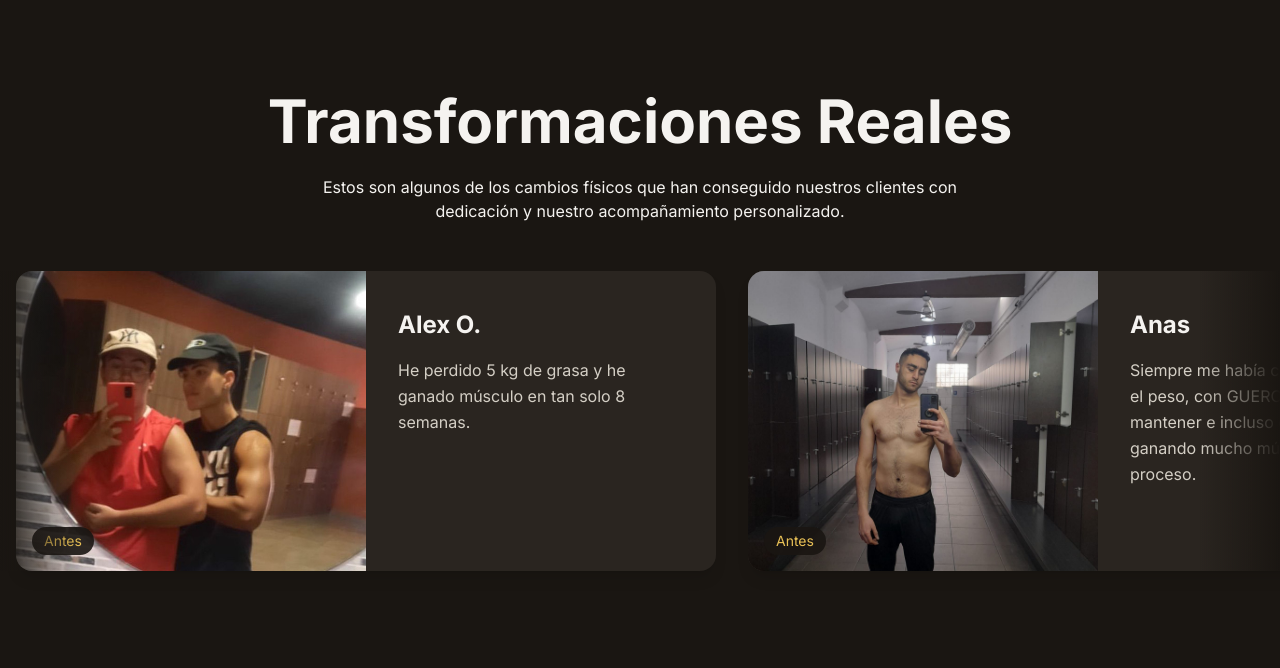
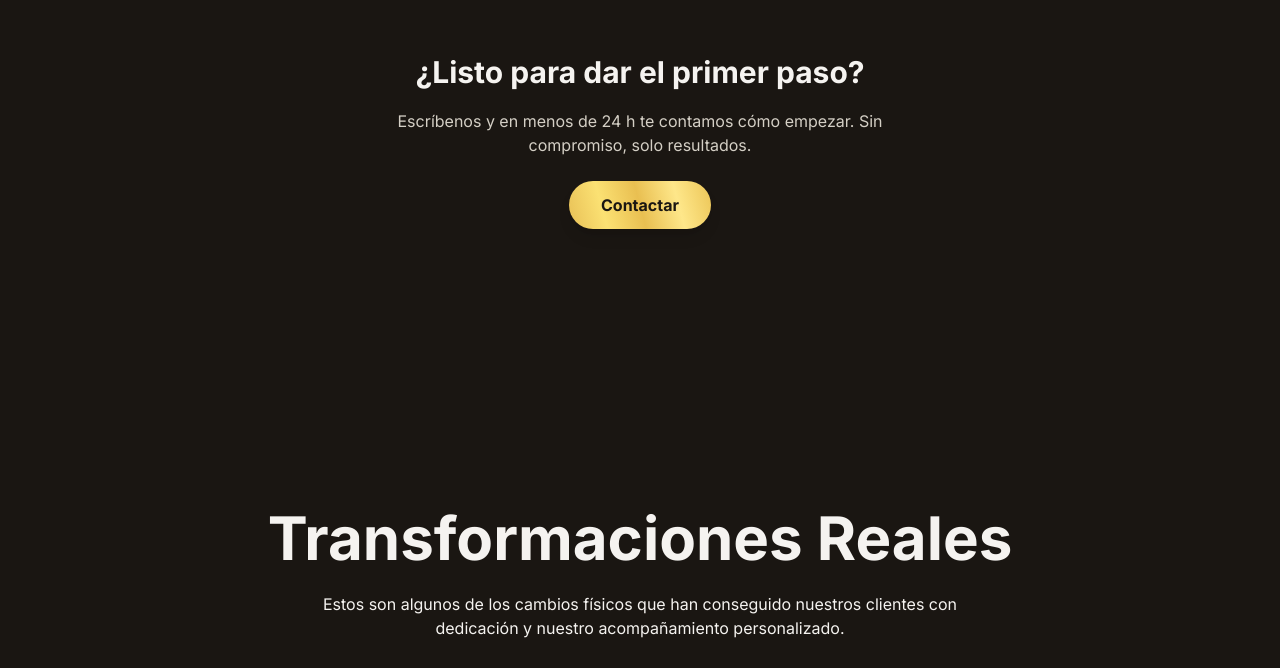
Before and after one commit to DaniGuerrero28/gueros.fit, a Next.js app: page / in a window 1280 px wide. Shown: the part 1872-2540 px from the top of the page. Built offline with nearby package versions, Linux system fonts and the light colour scheme.

Commit message:
Change CTA to whatsapp

```diff
--- /dev/null
+++ b/src/app/components/CTASection.js
@@ -0,0 +1,23 @@
+export default function CTASection() {
+  return (
+    <section className="w-full flex flex-col items-center py-16 bg-background text-foreground mb-20 md:mb-28">
+      <div className="flex flex-col items-center gap-4 w-10/12 max-w-2xl text-center">
+        <p className="text-2xl md:text-3xl font-semibold font-montserrat leading-snug">
+          ¿Listo para dar el primer paso?
+        </p>
+        <p className="text-base text-secondary-foreground max-w-lg">
+          Escríbenos y en menos de 24 h te contamos cómo empezar. Sin compromiso, solo resultados.
+        </p>
+        <a
+          href="https://wa.me/34601435524"
+          target="_blank"
+          rel="noopener noreferrer"
+          className="mt-2 rounded-full text-base font-semibold shadow-lg hover:scale-110 hover:shadow-xl transition-all inline-block py-3 px-8 relative overflow-hidden"
+          style={{ background: "var(--color-accent-gradient)", color: "var(--color-accent-contrast)" }}
+        >
+          Contactar
+        </a>
+      </div>
+    </section>
+  );
+}
--- a/src/app/components/HeroSection.js
+++ b/src/app/components/HeroSection.js
@@ -4,7 +4,7 @@ export default function HeroSection() {
   return (
     <>
       <PromoPopup />
-      <section id="hero-section" className="w-full min-h-11/12 flex flex-col lg:flex-row items-stretch bg-background text-foreground mb-36 md:mb-28">
+      <section id="hero-section" className="w-full min-h-11/12 flex flex-col lg:flex-row items-stretch bg-background text-foreground mb-20 md:mb-28">
         {/* Mobile: imagen arriba, luego contenido */}
         <div className="w-full lg:w-1/2 flex flex-col lg:justify-center items-center px-4 lg:px-16 gap-8 mx-auto order-2 lg:order-1">
           <h2 className="text-4xl xl:text-6xl font-semibold leading-tight font-montserrat max-w-xl text-center lg:text-left" style={{fontFamily: 'Montserrat, var(--font-montserrat), sans-serif'}}>
@@ -14,12 +14,10 @@ export default function HeroSection() {
             Asesoramiento fitness y entrenamiento personal. Te ayudamos a alcanzar tus objetivos físicos con un enfoque profesional y personalizado.
           </p>
           <div className="w-full max-w-xl flex justify-center lg:justify-start">
-            <button
-              type="button"
-              onClick={() => {
-                const el = document.getElementById("planes-section");
-                if (el) el.scrollIntoView({ behavior: "smooth" });
-              }}
+            <a
+              href="https://wa.me/34601435524"
+              target="_blank"
+              rel="noopener noreferrer"
               className="mt-4 rounded-full text-lg font-semibold shadow-lg hover:scale-110 hover:shadow-xl transition-all inline-block text-white py-4 px-8 relative overflow-hidden focus:outline-none"
               style={{ position: "relative", background: "var(--color-accent-gradient)" }}
             >
@@ -36,7 +34,7 @@ export default function HeroSection() {
                   className="block h-full w-2/3 bg-gradient-to-r from-transparent via-white/60 to-transparent opacity-80 blur-sm animate-shine-bounce"
                 />
               </span>
-            </button>
+            </a>
           </div>
         </div>
         <div className="w-full lg:w-1/2 flex items-center justify-center relative order-1 lg:order-2 mb-2 lg:mb-0">
--- a/src/app/components/PlanSection.js
+++ b/src/app/components/PlanSection.js
@@ -153,7 +153,7 @@ export default function PlanSection() {
 
   const [dropdownOpen, setDropdownOpen] = useState(false);
   return (
-    <section id="planes-section" className="w-full flex flex-col items-center relative bg-background text-foreground mb-36 md:mb-28">
+    <section id="planes-section" className="w-full flex flex-col items-center relative bg-background text-foreground mb-20 md:mb-28">
       <h2 className="text-4xl xl:text-6xl font-semibold leading-tight font-montserrat max-w-xl text-center">Nuestros planes</h2>
       <p className="w-10/12 md:w-full mb-12 text-base xl:text-lg text-center max-w-md">Escoge el plan que mejor se adapte a ti para conseguir un cambio increíble</p>
 
--- a/src/app/components/ServicesSection.js
+++ b/src/app/components/ServicesSection.js
@@ -38,7 +38,7 @@ const SERVICES = [
 
 export default function ServicesSection() {
   return (
-    <section id="servicios-section" className="w-full flex flex-col items-center py-16 bg-background text-foreground mb-36 md:mb-28">
+    <section id="servicios-section" className="w-full flex flex-col items-center py-16 bg-background text-foreground mb-20 md:mb-28">
       <h2 className="text-4xl xl:text-6xl font-semibold leading-tight font-montserrat max-w-xl text-center">¿Qué ofrecemos?</h2>
       <p className="md:w-full w-10/12 text-md text-center mb-10 max-w-2xl">
         Descubre cómo podemos ayudarte a transformar tu vida: entrenamiento personalizado, dieta flexible, motivación constante y una app que lo une todo.
--- a/src/app/components/TestimonialsSection.js
+++ b/src/app/components/TestimonialsSection.js
@@ -47,7 +47,7 @@ export default function TestimonialsSection() {
   }, []);
 
   return (
-    <section className="w-full py-16 md:py-24 bg-background text-foreground overflow-hidden mb-36 md:mb-28">
+    <section className="w-full py-16 md:py-24 bg-background text-foreground overflow-hidden mb-20 md:mb-28">
       <div className="max-w-7xl mx-auto px-4 sm:px-6 lg:px-8 mb-12 items-center">
         <h2 className="text-4xl xl:text-6xl font-semibold leading-tight font-montserrat max-w-3xl text-center mx-auto mb-4">
           Transformaciones Reales
--- a/src/app/page.js
+++ b/src/app/page.js
@@ -9,6 +9,7 @@ import PlanSection from "./components/PlanSection";
 import ServicesSection from "./components/ServicesSection";
 import TestimonialsSection from "./components/TestimonialsSection";
 import Footer from "./components/Footer";
+import CTASection from "./components/CTASection";
 
 export default function Home() {
   useEffect(() => {
@@ -46,6 +47,7 @@ export default function Home() {
       <HeroSection />
       {/* <PlanSection /> */}
       <ServicesSection />
+      <CTASection />
       <TestimonialsSection />
       <FAQs />
       <AppPromo />
```
